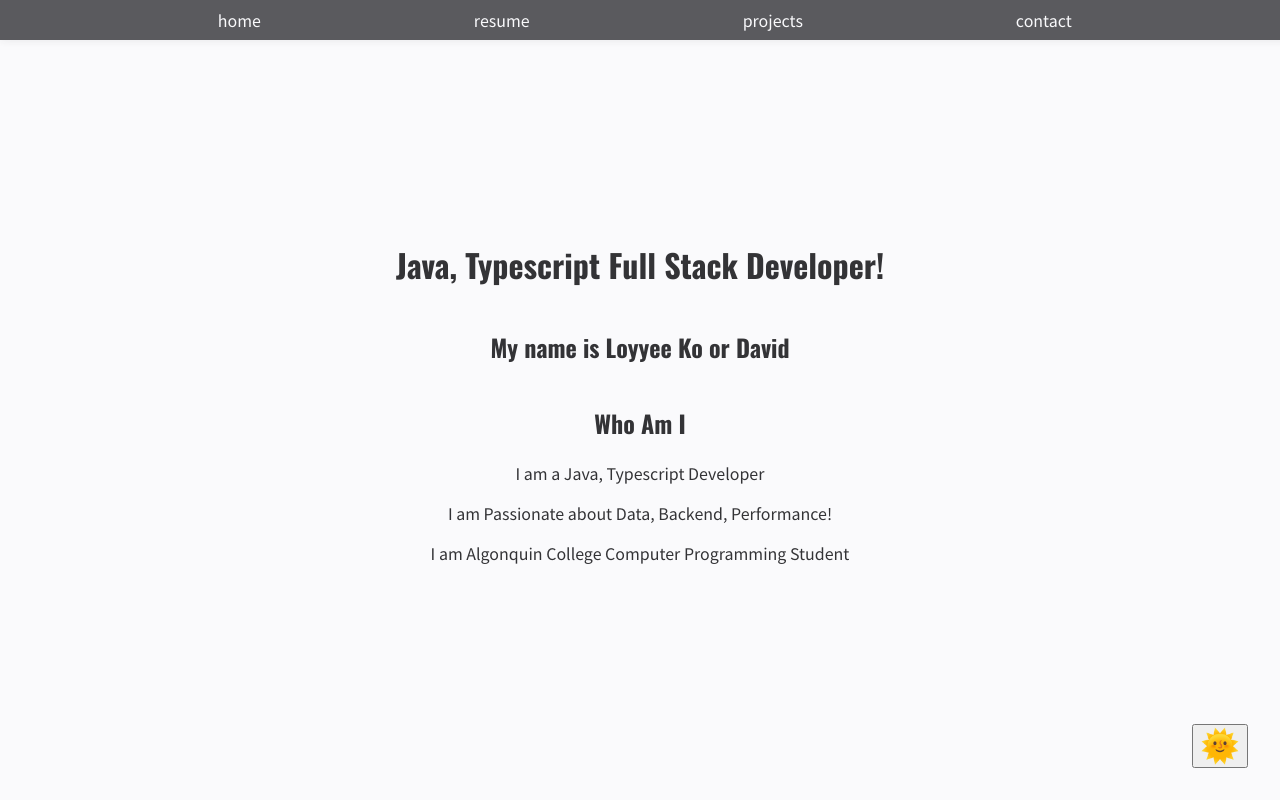
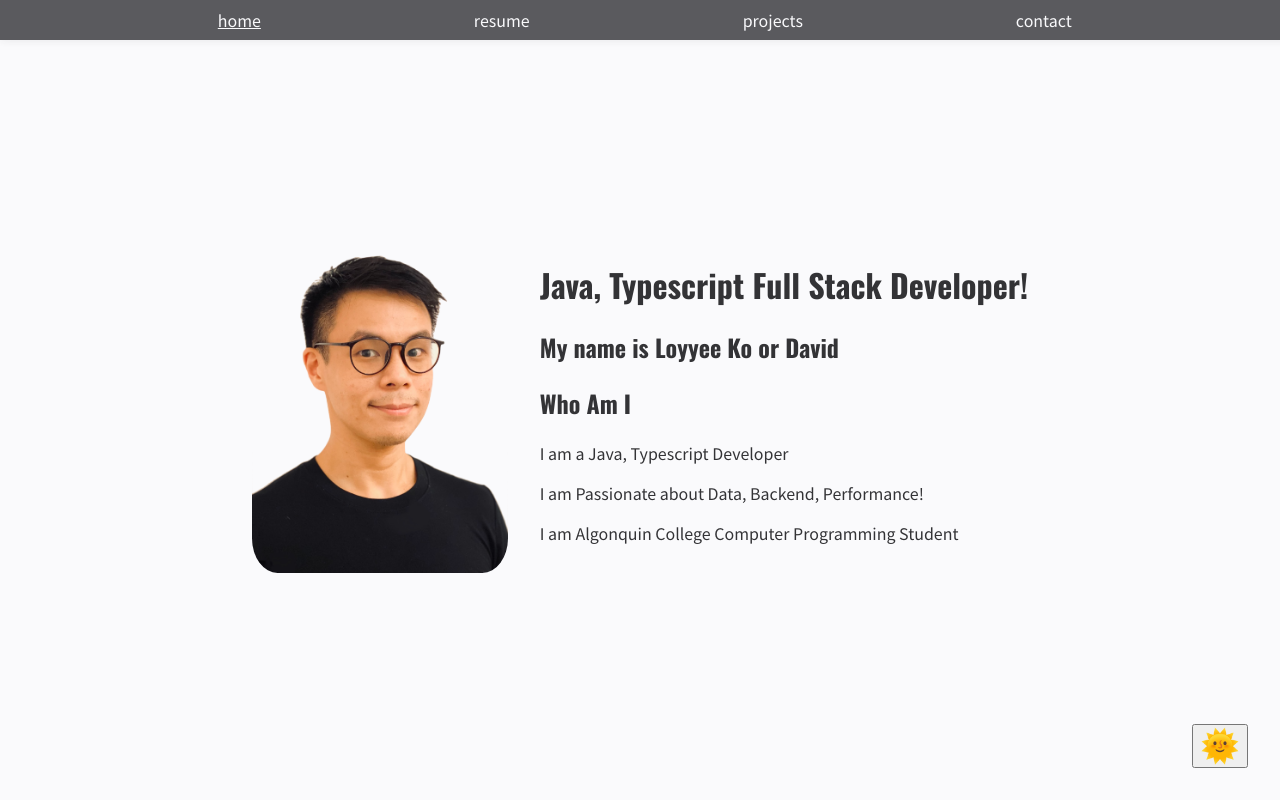
Before and after one commit to koloyyee/personal_website, a plain HTML site: page index.html in a window 1280 px wide. Drawn offline with nearby package versions, Linux system fonts and the light colour scheme.

Commit message:
style: hover nav, img

```diff
--- a/css/global.css
+++ b/css/global.css
@@ -48,6 +48,9 @@
         background-color: var(--main-color);
         color: var(--main-bg)
     }
+    .active {
+        text-decoration: underline;
+    }
 }
 
 h1, h2, h3, h4, h5, h6 {
@@ -77,6 +80,17 @@ nav > ul , li {
     list-style: none;
     /* padding: 0.5rem 1rem 0.3rem 1rem; */
     margin: 0;
+    transition: ease-in-out 200ms;
+}
+
+li:hover{
+    font-weight: 500;
+    font-size: medium;
+    color: yellow;
+}
+
+.active {
+    text-decoration: underline
 }
 
 body {
--- a/css/index.css
+++ b/css/index.css
@@ -1,11 +1,30 @@
-[data-theme-toggle]{
-    position: fixed;
-    right: 2rem;
-    bottom: 2rem;
-    cursor: pointer;
-    font-size: 2rem;
+[data-theme-toggle] {
+  position: fixed;
+  right: 2rem;
+  bottom: 2rem;
+  cursor: pointer;
+  font-size: 2rem;
 }
 
-.introduction {
-    text-align: center;
+.introduction:hover {
+  /* content: url(../img/mugshot.png);
+    display: relative; */
+  /* text-align: center; */
+  /* position: absolute;
+    top: 50%;
+  left: 50%;
+  transform: translate(-50%, -50%); */
 }
+.profile_pic {
+  -webkit-transform: scaleX(-1);
+  transform: scaleX(-1);
+  border-radius: 10%;
+}
+
+main {
+  text-align: left;
+  display: flex;
+  justify-content: center;
+  align-items: center;
+  gap: 2rem;
+}
--- a/index.html
+++ b/index.html
@@ -9,17 +9,11 @@
     <meta name="author" content="Loy Yee Ko">
     <meta name="viewport" content="width=device-width, initial-scale=1">
     <link rel="stylesheet" href="./css/global.css">
+    <script type="module" src="./js/components/header.js" defer></script>
     <script type="module" src="./js/index.js" defer></script>
 </head>
 <header>
-    <nav class="top_nav">
-        <ul>
-            <li> <a href="./index.html">home</a></li>
-            <li> <a href="./resume.html">resume </a></li>
-            <li> <a href="./projects.html">projects </a></li>
-            <li> <a href="./contact.html">contact</a></li>
-        </ul>
-    </nav>
+    <header-component></header-component>
 </header>
 
 <body>
@@ -27,21 +21,15 @@
     <!-- First Page, Landing page (index.html)
 The first page is the introduction page. It   must contain a title (containing your name), a picture of you (or any picture you like), A description of yourself in two sentences or less. Emphasize the most important word(s) by putting them in bold, it will include some information on yourself, your hobbies, and your activities, information about the college, and a link to your college.
 Note that you may only use the gif, jpeg and png image file formats in web pages. -->
-    <h1>Java, Typescript Full Stack Developer!</h1>
-    <h2>My name is Loyyee Ko or <span>David</span></h2>
     <main>
-        <div>
-            <article>
-                <div class="introduction">
-                    <h2>Who Am I </h2>
-                    <p>I am a Java, Typescript Developer</p>
-                    <p>I am Passionate about Data, Backend, Performance!</p>
-                    <p> I am Algonquin College Computer Programming Student</p>
-                </div>
-                <div>
-
-                </div>
-            </article>
+        <img class="profile_pic" src="./img/mugshot.png" width="20%" alt="loyyee ko's profile pic">
+        <div class="introduction">
+            <h1>Java, Typescript Full Stack Developer!</h1>
+            <h2>My name is Loyyee Ko or <span>David</span></h2>
+            <h2>Who Am I </h2>
+            <p>I am a Java, Typescript Developer</p>
+            <p>I am Passionate about Data, Backend, Performance!</p>
+            <p> I am Algonquin College Computer Programming Student</p>
         </div>
     </main>
 
--- /dev/null
+++ b/js/components/header.js
@@ -0,0 +1,29 @@
+class Header extends HTMLElement {
+  constructor() {
+    super();
+  }
+
+  /**
+   * Web component
+   * @see https://developer.mozilla.org/en-US/docs/Web/API/Web_components/Using_custom_elements#Using_the_lifecycle_callbacks
+   */
+  connectedCallback() {
+    this.innerHTML = `
+        <header>
+        <nav class="main_nav">
+            <ul>
+                <li class="nav_item"> <a href="index.html">home</a></li>
+                <li class="nav_item"> <a href="resume.html">resume </a></li>
+                <li class="nav_item"> <a href="projects.html">projects </a></li>
+                <li class="nav_item"> <a href="contact.html">contact</a></li>
+            </ul>
+        </nav>
+      </header>
+    `;
+  }
+}
+
+/*
+ *JS DOM Global Function
+ */
+customElements.define("header-component", Header);
--- a/js/index.js
+++ b/js/index.js
@@ -1,3 +1,6 @@
+"use strict";
+
+const template = document.createElement("template");
 /**
  * @param { localStorageTheme: String | null, systemSettingDark: String} - localStorageTheme, systemSettingDark
  * @returns String - dark | light
@@ -30,7 +33,17 @@ lightSwitch.addEventListener("click", () => {
   currentThemeSetting = newTheme;
 });
 
+function highlightNav() {
+  const navItems = document.getElementsByClassName("nav_item");
+  Array.from(navItems).forEach((item) => {
+    const href = item.childNodes[1].getAttribute("href");
+    if ("/" + href === window.location.pathname) {
+      item.classList.add("active");
+    }
+  });
+  console.log(navItems)
+}
+highlightNav();
 
-const hello = () => { alert("Hello");}
-
-export {hello}
+const hello = () => console.log("hello");
+export { hello, highlightNav };
```
Also changed, not shown: contact.html (+3 -11 lines), projects.html (+3 -12 lines), resume.html (+3 -11 lines), img/mugshot.png (added), 2 other files.
